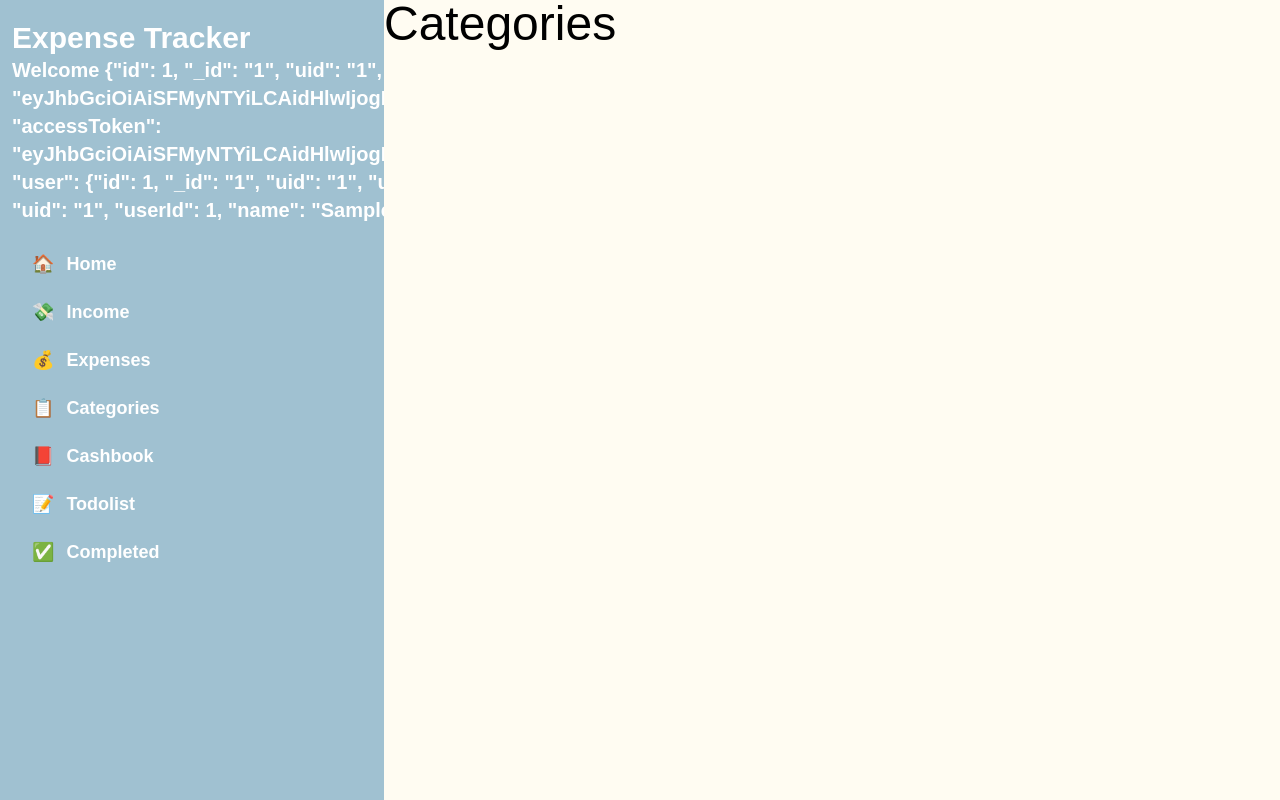
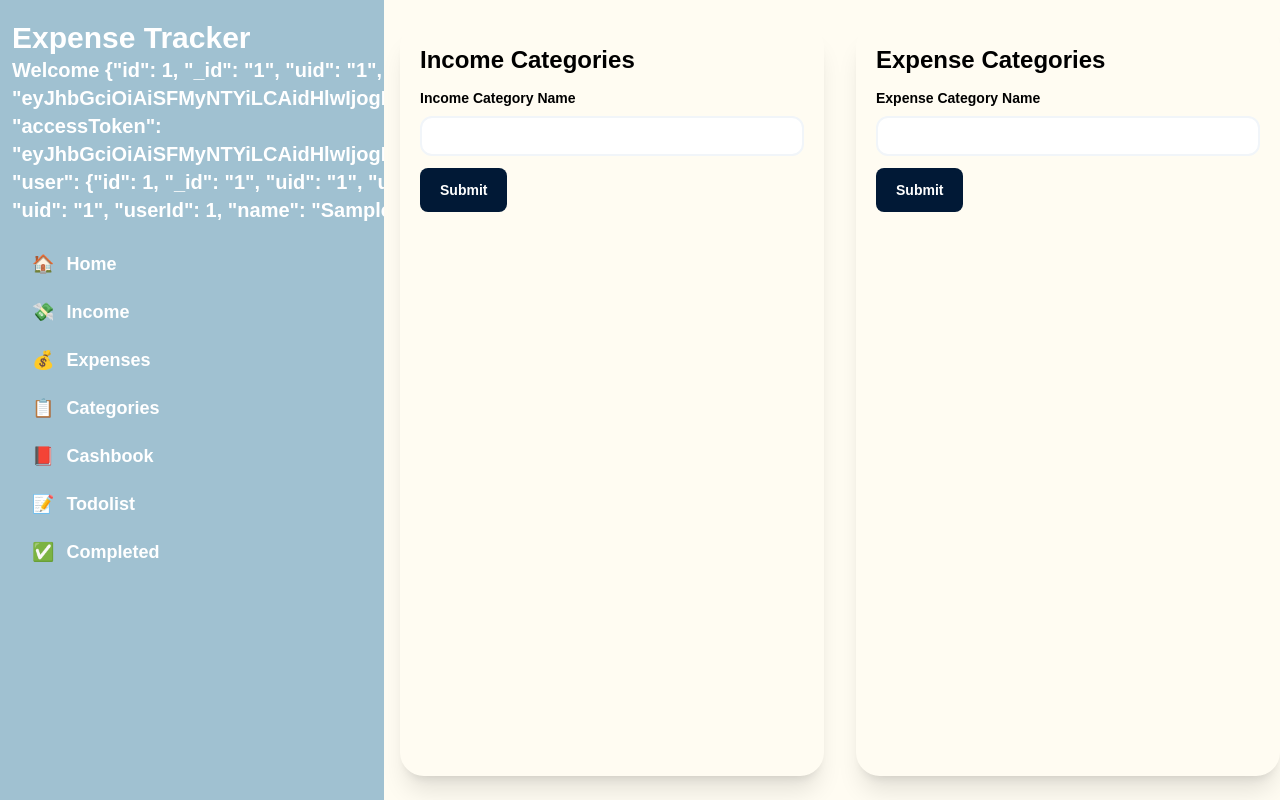
Before and after one commit to Karthikkk-24/BudgetBuddy, a React (Vite) app: page /categories in a window 1280 px wide. Shown: the top 800 px of the page. Built offline with nearby package versions, Linux system fonts and the light colour scheme; sample sign-in values are in the browser's storage.

Commit message:
Added cashroute for income, expense adn cashbook, created category component for income categories and expense categories

```diff
--- a/src/components/Categories.jsx
+++ b/src/components/Categories.jsx
@@ -1,7 +1,24 @@
 export default function Categories() {
     return (
-        <div className="flex w-full h-full items-start justify-start bg-background">
-            <h1 className="text-5xl">Categories</h1>
+        <div className="flex w-full h-full items-start justify-start bg-background px-4 py-6 gap-8">
+            <div className="h-full w-1/2 flex flex-col items-start justify-start gap-3 shadow-xl p-5 rounded-3xl">
+                <h3 className="text-2xl font-semibold">Income Categories</h3>
+                <div className="flex flex-col items-start justify-start gap-2 w-full h-auto">
+                    <label htmlFor="income" className="font-semibold text-sm text-left">Income Category Name</label>
+                    <input type="text" className="border-2 rounded-xl border-slate-100 pl-3 pr-3 h-10 w-96" />
+                </div>
+                <button type="submit" className="bg-primary h-auto w-auto py-3 px-5 font-semibold text-sm rounded-lg text-white hover:scale-110 transition-all">Submit</button>
+
+            </div>
+            <div className="h-full w-1/2 flex flex-col items-start justify-start gap-3 shadow-xl p-5 rounded-3xl">
+                <h3 className="text-2xl font-semibold">Expense Categories</h3>
+                <div className="flex flex-col items-start justify-start gap-2 w-full h-auto">
+                    <label htmlFor="expense" className="font-semibold text-sm text-left">Expense Category Name</label>
+                    <input type="text" className="border-2 rounded-xl border-slate-100 pl-3 pr-3 h-10 w-96" />
+                </div>
+                <button type="submit" className="bg-primary h-auto w-auto py-3 px-5 font-semibold text-sm rounded-lg text-white hover:scale-110 transition-all">Submit</button>
+
+            </div>
         </div>
     );
 }
```
Also changed, not shown: 2 other files (tests, documents, lock files or other folders).
